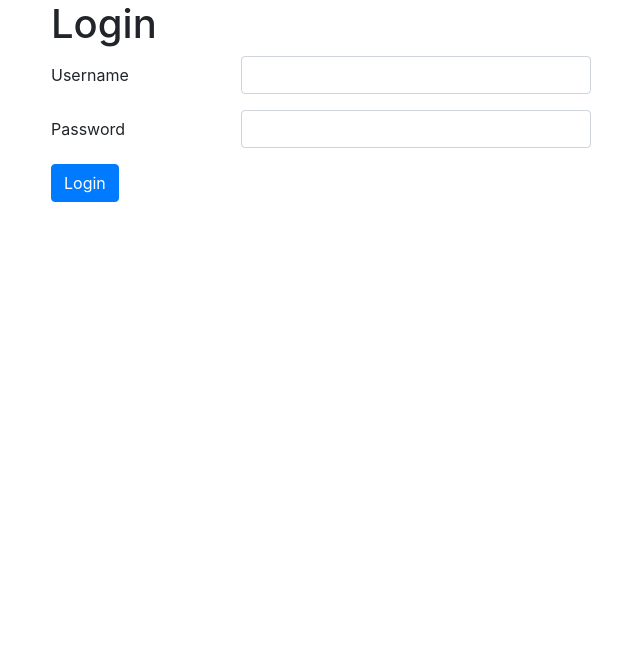
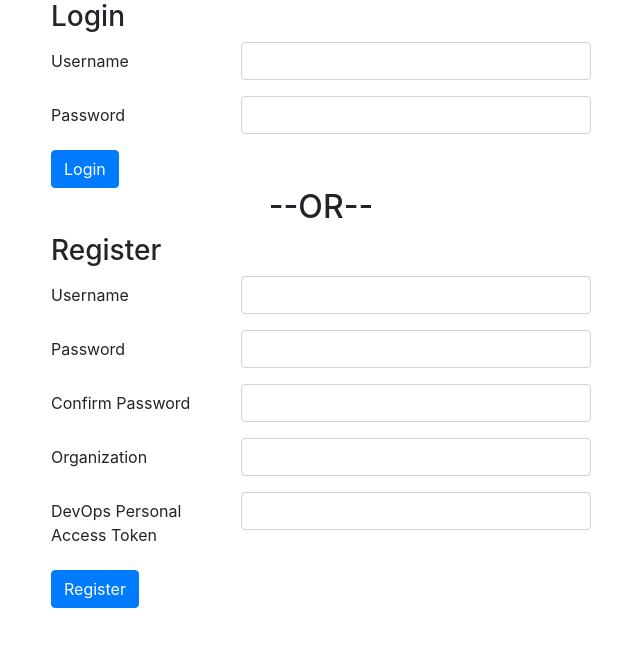
Before and after one commit to gniemann/ambrose-server, a Flask app: page /web/login in a window 1280 px wide. Shown: the top 647 px of the page, without its empty margins (34-674 px from the left). Run offline with Flask 2, Linux system fonts and the light colour scheme; parts of the project's set-up code (start-up, migrations or seed data) failed here and were passed over; some libraries are stand-ins or nearby versions.

Commit message:
Mostly web updates (WIP).

```diff
--- a/devops/service.py
+++ b/devops/service.py
@@ -28,6 +28,10 @@ class DevOpsService:
     def list_release_definitions(self, organization, project):
         endpoint = 'release/definitions?api-version=5.0-preview.3'
         return self._request(organization, project, endpoint, self.RELEASE_PREFIX)
+
+    def list_build_definitions(self, organization, project):
+        endpoint = 'build/definitions?api-version=5.0'
+        return self._request(organization, project, endpoint)
 
     def get_release_summary(self, organization, project, definition_id):
         endpoint = 'release/releases?definitionId={}&releaseCount=1&api-version=5.0-preview.8'.format(definition_id)
--- a/devops_monitor/web/__init__.py
+++ b/devops_monitor/web/__init__.py
@@ -1,17 +1,47 @@
-from flask import Blueprint, render_template, abort, redirect, url_for
+import functools
+from collections import namedtuple
+
+from flask import Blueprint, render_template, abort, redirect, url_for, current_app
 import flask_login
 import flask_bcrypt as bcrypt
+from cryptography.fernet import Fernet
 
-from devops_monitor.models import User
-from .forms import LoginForm
+from devops_monitor.models import User, db
+from devops import DevOpsService, Credentials
+from .forms import LoginForm, RegisterForm, SettingsForm, SetupForm
 
 login_manager = flask_login.LoginManager()
 login_manager.login_view = 'web.login'
 
 web_bp = Blueprint('web', __name__, template_folder='templates')
 
+AvailableTask = namedtuple('Task', 'id name type')
+
 class WebUser(flask_login.UserMixin):
     pass
+
+
+def cipher_required(func):
+    @functools.wraps(func)
+    def inner(*args, **kwargs):
+        cipher = Fernet(current_app.secret_key)
+        return func(*args, cipher=cipher, **kwargs)
+
+    return inner
+
+
+def db_required(func):
+    @functools.wraps(func)
+    def inner(*args, **kwargs):
+        try:
+            resp = func(*args, session=db.session, **kwargs)
+            db.session.commit()
+            return resp
+        except:
+            db.session.rollback()
+            raise
+
+    return inner
 
 @login_manager.user_loader
 def load_user(username):
@@ -35,11 +65,11 @@ def index():
 
 @web_bp.route('/login', methods=['GET', 'POST'])
 def login():
-    form = LoginForm()
+    login_form = LoginForm()
 
-    if form.validate_on_submit():
-        user = User.by_username(form.username.data)
-        if not user or not bcrypt.check_password_hash(user.password, form.password.data):
+    if login_form.validate_on_submit():
+        user = User.by_username(login_form.username.data)
+        if not user or not bcrypt.check_password_hash(user.password, login_form.password.data):
             abort(401)
 
         web_user = WebUser()
@@ -48,8 +78,73 @@ def login():
 
         return redirect(url_for('.index'))
 
-    return render_template('login.html', form=form)
+    return render_template('login.html', login_form=login_form, register_form=RegisterForm())
 
+@web_bp.route('/register', methods=['POST'])
+@cipher_required
+@db_required
+def register(cipher, session):
+    form = RegisterForm()
+
+    if form.validate_on_submit():
+        if form.password.data != form.confirm_password.data:
+            abort(400)
+
+        user = User(username=form.username.data, organization=form.organization.data)
+        user.password = bcrypt.generate_password_hash(form.password.data)
+
+        user.token = cipher.encrypt(form.token.data.encode('utf-8'))
+
+        session.add(user)
+
+        web_user = WebUser()
+        web_user.id = user.username
+        flask_login.login_user(web_user)
+
+        return redirect(url_for('.setup'))
+
+    return redirect(url_for('.login'))
+
+@web_bp.route('/setup', methods=['GET', 'POST'])
+@flask_login.login_required
+@cipher_required
+def setup(cipher):
+    setup_form = SetupForm()
+    tasks = None
+
+    if setup_form.validate_on_submit():
+        user = User.by_username(flask_login.current_user.id)
+        token = cipher.decrypt(user.token)
+
+        service = DevOpsService(Credentials(user.username, token))
+        project = setup_form.project.data
+
+        tasks = []
+        release_list = service.list_release_definitions(user.organization, project)
+        if release_list:
+            for release in release_list['value']:
+                release_id = release['id']
+                summary = service.get_release_summary(user.organization, project, release_id)
+                tasks.extend([AvailableTask(id=release_id, name=name, type='release') for name in summary])
+
+        builds = service.list_build_definitions(user.organization, project)
+        if builds:
+            tasks.extend([AvailableTask(id=b['id'], name=b['name'], type='build') for b in builds['value']])
+
+
+    return render_template('setup.html', setup_form=setup_form, tasks=tasks, configured_tasks=user.tasks)
+
+@web_bp.route('/settings', methods=['GET', 'POST'])
+@flask_login.login_required
+def settings():
+    settings_form = SettingsForm()
+    user = User.by_username(flask_login.current_user.id)
+
+    if settings_form.validate_on_submit():
+        return redirect(url_for('.index'))
+
+    settings_form.username.data = user.username
+    return render_template('settings.html', form=settings_form)
 
 @web_bp.route('/logout')
 @flask_login.login_required
--- a/devops_monitor/web/forms.py
+++ b/devops_monitor/web/forms.py
@@ -1,7 +1,24 @@
 from flask_wtf import FlaskForm
-from wtforms import StringField, PasswordField
+from wtforms import StringField, PasswordField, BooleanField, FormField, FieldList, HiddenField
 
 
 class LoginForm(FlaskForm):
     username = StringField('Username', render_kw={'required': True})
     password = PasswordField('Password', render_kw={'required': True})
+
+
+class RegisterForm(FlaskForm):
+    username = StringField('Username', render_kw={'required': True})
+    password = PasswordField('Password', render_kw={'required': True})
+    confirm_password = PasswordField('Confirm Password', render_kw={'required': True})
+    organization = StringField('Organization', render_kw={'required': True})
+    token = StringField('DevOps Personal Access Token', render_kw={'required': True})
+
+
+class SettingsForm(FlaskForm):
+    username = StringField('Username', render_kw={'required': True})
+    token = StringField('New DevOps Personal Access Token')
+
+
+class SetupForm(FlaskForm):
+    project = StringField('Project', render_kw={'required': True})
--- a/devops_monitor/web/templates/base.html
+++ b/devops_monitor/web/templates/base.html
@@ -8,6 +8,18 @@
 </head>
 <body>
 <div class="container">
+
+{% if current_user.is_authenticated %}
+{% set nav_bar = [(url_for('.index'), 'dashboard', 'Dashboard'), (url_for('.settings'), 'settings', 'Settings'), (url_for('.logout'), 'logout', 'Logout')] -%}
+<ul class="nav nav-tabs justify-content-end">
+    {% for href, page, title in nav_bar %}
+  <li class="nav-item">
+    <a class="nav-link {% if active_page == page %}active{% endif %}" href="{{ href }}">{{ title }}</a>
+  </li>
+  {% endfor %}
+</ul>
+{% endif %}
+
 {% block content %}
 
 {% endblock %}
--- a/devops_monitor/web/templates/index.html
+++ b/devops_monitor/web/templates/index.html
@@ -1,4 +1,5 @@
 {% extends "base.html" %}
+{% set active_page = "dashboard" %}
 {% block title %}DevOps Monitor{% endblock %}
 
 {% block content %}
--- a/devops_monitor/web/templates/login.html
+++ b/devops_monitor/web/templates/login.html
@@ -3,6 +3,15 @@
 {% block title %}Login to DevOps Monitor{% endblock %}
 
 {% block content %}
-<h1>Login</h1>
-    {{ macros.render_form(form, url_for('.login'), 'Login') }}
+<h3>Login</h3>
+    {{ macros.render_form(login_form, url_for('.login'), 'Login') }}
+
+    <div class="row">
+    <div class="col-sm-6">
+    <h2 class="text-center">--OR--</h2>
+        </div>
+        </div>
+
+   <h3>Register</h3>
+        {{ macros.render_form(register_form, url_for('.register'), 'Register') }}
 {% endblock %}
```
Also changed, not shown: devops_monitor/api/__init__.py (+7 -2 lines), devops_monitor/web/templates/settings.html (added, +12 -0 lines), devops_monitor/web/templates/setup.html (added, +39 -0 lines).
